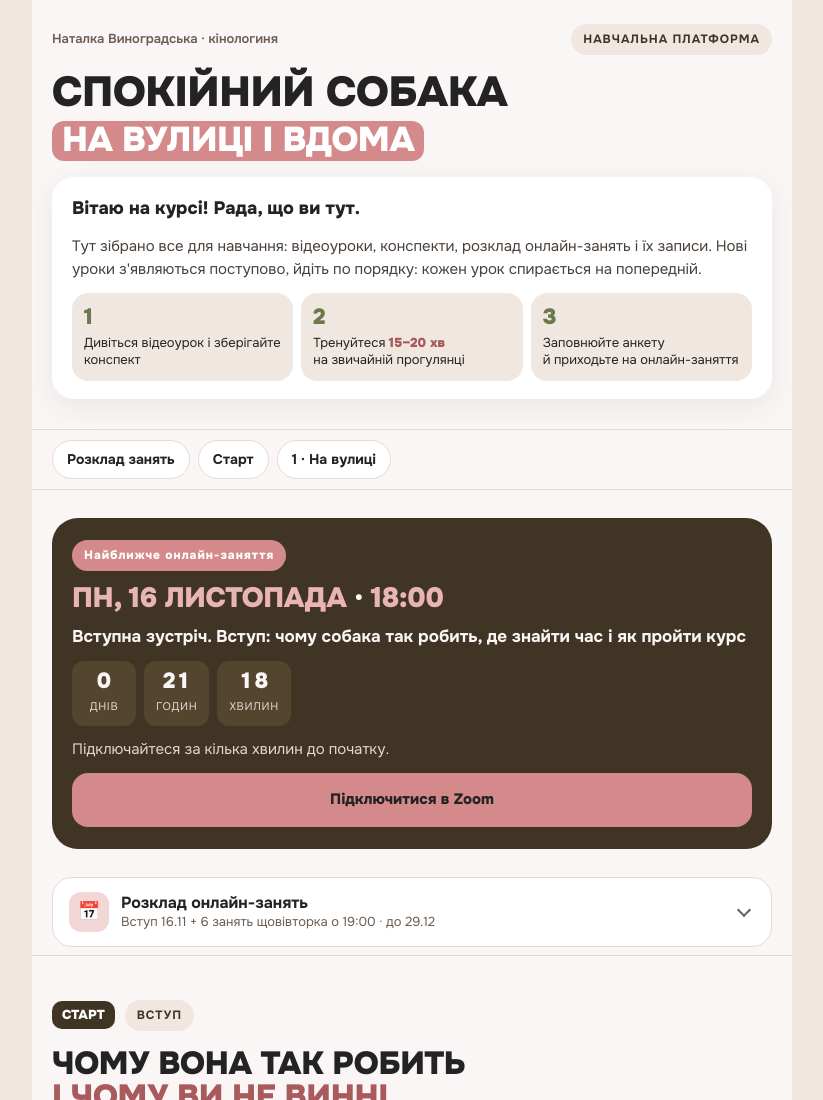
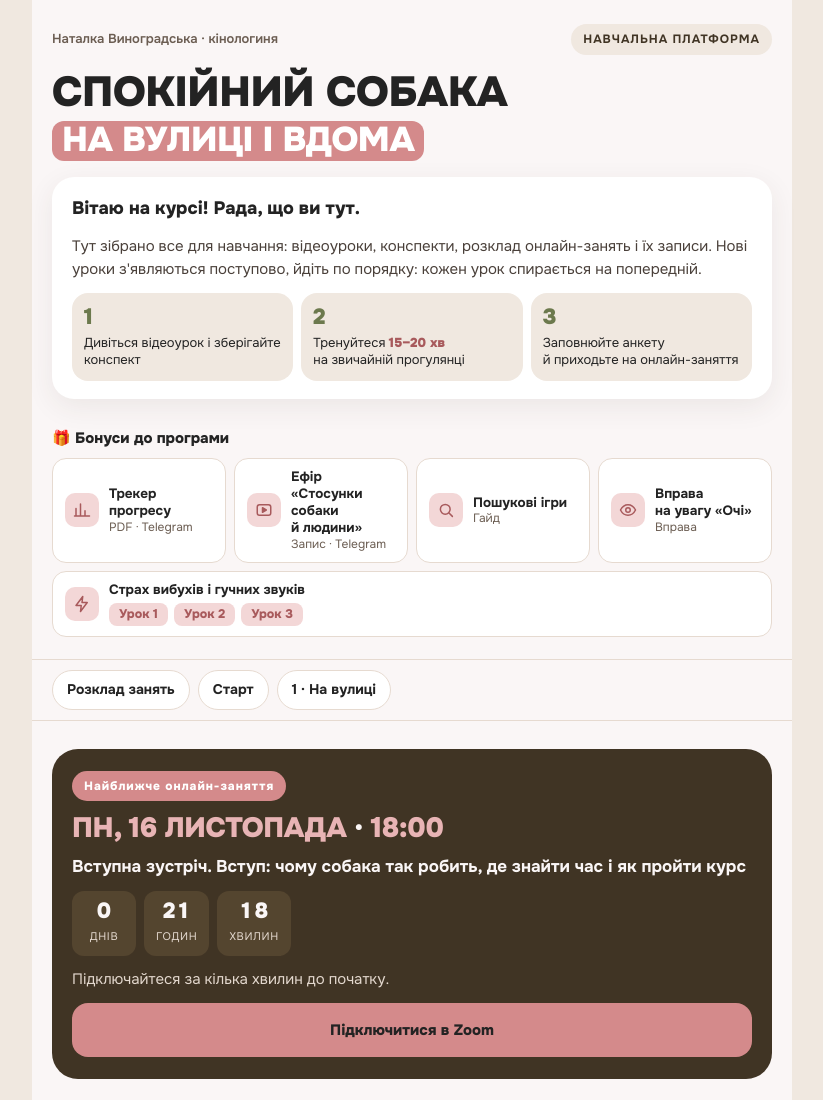
Before and after one commit to mogilevskakateryna-lgtm/spokiynyi-sobaka, a plain HTML site: page index.html in a window 1280 px wide. Shown: the top 1100 px of the page, without its empty margins (228-1051 px from the left). Drawn offline with Linux system fonts and the light colour scheme.

Commit message:
Блок «Бонуси до програми» вгорі платформи
Co-Authored-By: Claude Opus 5.5 <noreply@anthropic.com>
Claude-Session: https://claude.ai/code/session_015YbT4e5Dz6aWHs325wB7MK

```diff
--- a/index.html
+++ b/index.html
@@ -240,6 +240,21 @@ footer{padding-block:24px 40px;font-size:12px;color:var(--muted);text-align:cent
 .mini-soft{background:var(--sand);color:var(--brown)}
 .s-note{font-size:12px;color:var(--muted)}
 @media (max-width:480px){.row{grid-template-columns:78px 1fr auto}.r-t{font-size:13px}}
+
+.bonuses{padding-block:0 22px;display:flex;flex-direction:column;gap:10px}
+.bon-h{font-size:15px;font-weight:800}
+.bn-grid{display:grid;grid-template-columns:repeat(2,minmax(0,1fr));gap:8px}
+.bn{display:flex;align-items:center;gap:10px;background:#fff;border:1px solid var(--line);border-radius:14px;padding:10px 12px;text-decoration:none;color:var(--ink);min-height:56px}
+a.bn:hover{border-color:var(--rose)}
+.bn-wide{grid-column:1/-1}
+.bn-ic{flex:0 0 auto;width:34px;height:34px;border-radius:10px;background:var(--rose-soft);color:var(--rose);display:grid;place-items:center}
+.bn-ic svg{width:18px;height:18px}
+.bn-t{min-width:0;display:flex;flex-direction:column;line-height:1.25}
+.bn-t b{font-size:13.5px;font-weight:700}
+.bn-t > span{font-size:12px;color:var(--muted)}
+.bn-links{display:flex;gap:6px;flex-wrap:wrap;margin-top:4px}
+.bn-links a{font-size:12.5px;font-weight:800;color:var(--rose);background:var(--rose-soft);border-radius:8px;padding:4px 10px;text-decoration:none}
+@media (min-width:640px){.bn-grid{grid-template-columns:repeat(4,minmax(0,1fr))}}
 @media (prefers-reduced-motion:reduce){html{scroll-behavior:auto}.bar i,.chev{transition:none}}
 </style>
 </head>
@@ -259,6 +274,18 @@ footer{padding-block:24px 40px;font-size:12px;color:var(--muted);text-align:cent
     </div>
   </div>
 </header>
+
+
+<section class="wrap bonuses" aria-labelledby="bon-h">
+  <h3 id="bon-h" class="bon-h">🎁 Бонуси до&nbsp;програми</h3>
+  <div class="bn-grid">
+    <a class="bn" href="https://t.me/c/4494334495/7" target="_blank" rel="noopener"><span class="bn-ic"><svg viewBox="0 0 24 24" fill="none" stroke="currentColor" stroke-width="2" stroke-linecap="round" stroke-linejoin="round" aria-hidden="true"><path d="M4 20V10M10 20V4M16 20v-7M22 20H2"/></svg></span><span class="bn-t"><b>Трекер прогресу</b><span>PDF · Telegram</span></span></a>
+    <a class="bn" href="https://t.me/c/4494334495/10" target="_blank" rel="noopener"><span class="bn-ic"><svg viewBox="0 0 24 24" fill="none" stroke="currentColor" stroke-width="2" stroke-linecap="round" stroke-linejoin="round" aria-hidden="true"><rect x="3" y="5" width="18" height="14" rx="3"/><path d="m10 9 5 3-5 3z" fill="currentColor"/></svg></span><span class="bn-t"><b>Ефір «Стосунки собаки й&nbsp;людини»</b><span>Запис · Telegram</span></span></a>
+    <a class="bn" href="https://mogilevskakateryna-lgtm.github.io/zlyakavsia/poshukovi-igry/" target="_blank" rel="noopener"><span class="bn-ic"><svg viewBox="0 0 24 24" fill="none" stroke="currentColor" stroke-width="2" stroke-linecap="round" stroke-linejoin="round" aria-hidden="true"><circle cx="11" cy="11" r="6.5"/><path d="m16 16 4.5 4.5"/></svg></span><span class="bn-t"><b>Пошукові ігри</b><span>Гайд</span></span></a>
+    <a class="bn" href="https://mogilevskakateryna-lgtm.github.io/zlyakavsia/vprava-uvaga" target="_blank" rel="noopener"><span class="bn-ic"><svg viewBox="0 0 24 24" fill="none" stroke="currentColor" stroke-width="2" stroke-linecap="round" stroke-linejoin="round" aria-hidden="true"><path d="M2 12s3.5-7 10-7 10 7 10 7-3.5 7-10 7S2 12 2 12z"/><circle cx="12" cy="12" r="3"/></svg></span><span class="bn-t"><b>Вправа на&nbsp;увагу «Очі»</b><span>Вправа</span></span></a>
+    <div class="bn bn-wide"><span class="bn-ic"><svg viewBox="0 0 24 24" fill="none" stroke="currentColor" stroke-width="2" stroke-linecap="round" stroke-linejoin="round" aria-hidden="true"><path d="M13 2 4 14h7l-1 8 9-12h-7z"/></svg></span><span class="bn-t"><b>Страх вибухів і&nbsp;гучних звуків</b><span class="bn-links"><a href="https://mogilevskakateryna-lgtm.github.io/zlyakavsia/urok-1" target="_blank" rel="noopener">Урок 1</a><a href="https://mogilevskakateryna-lgtm.github.io/zlyakavsia/urok-2" target="_blank" rel="noopener">Урок 2</a><a href="https://mogilevskakateryna-lgtm.github.io/zlyakavsia/urok-3" target="_blank" rel="noopener">Урок 3</a></span></span></div>
+  </div>
+</section>
 
 <nav class="nav wrap" aria-label="Розділи курсу">
   <a href="#rozklad">Розклад занять</a>
```
